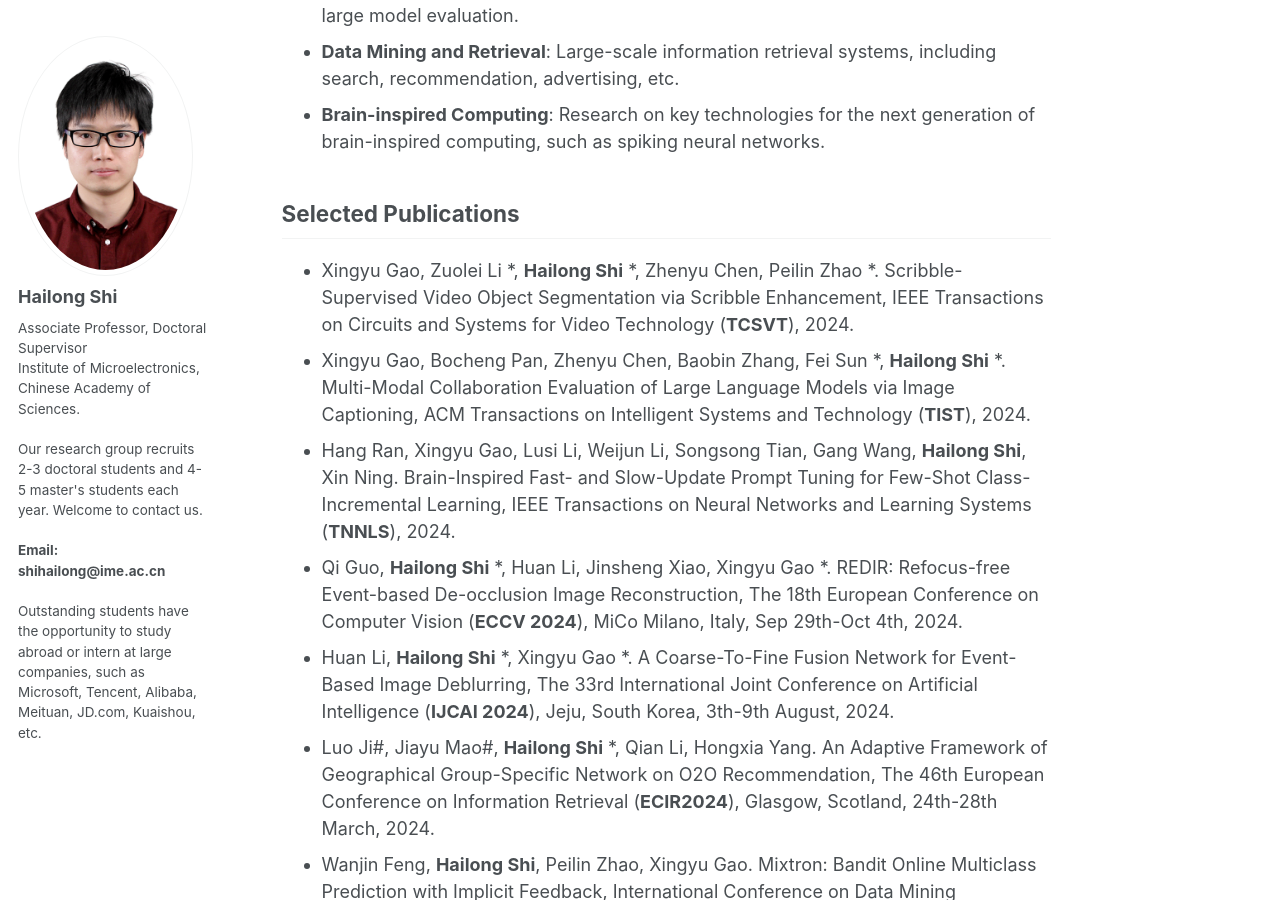
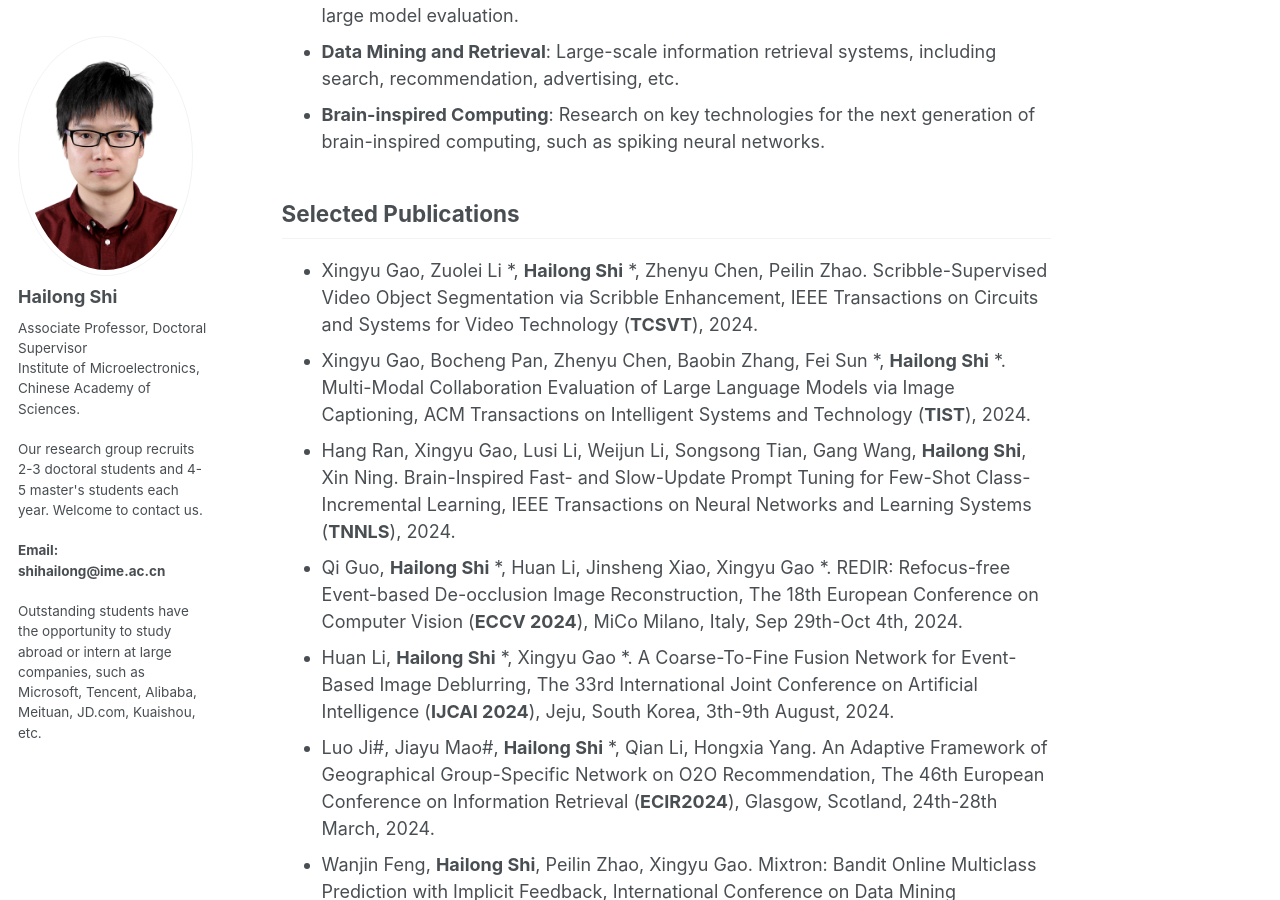
Before and after one commit to shihailong2023/shihailong2023.github.io, a Jekyll site: the page built from _pages/about.md, in a window 1280 px wide and 900 px high, scrolled down 1498 px. Built offline with Jekyll 4.4.1, drawn with Linux system fonts in a browser that asks for light colours.

```diff
--- a/_pages/about.md
+++ b/_pages/about.md
@@ -34,7 +34,7 @@ This is Hailong Shi’s personal homepage.
 
 
 ## Selected Publications
-* Xingyu Gao, Zuolei Li *, **Hailong Shi** *, Zhenyu Chen, Peilin Zhao *. Scribble-Supervised Video Object Segmentation via Scribble Enhancement, IEEE Transactions on Circuits and Systems for Video Technology (**TCSVT**), 2024.
+* Xingyu Gao, Zuolei Li *, **Hailong Shi** *, Zhenyu Chen, Peilin Zhao. Scribble-Supervised Video Object Segmentation via Scribble Enhancement, IEEE Transactions on Circuits and Systems for Video Technology (**TCSVT**), 2024.
 * Xingyu Gao, Bocheng Pan, Zhenyu Chen, Baobin Zhang, Fei Sun *, **Hailong Shi** *. Multi-Modal Collaboration Evaluation of Large Language Models via Image Captioning, ACM Transactions on Intelligent Systems and Technology (**TIST**), 2024.
 * Hang Ran, Xingyu Gao, Lusi Li, Weijun Li, Songsong Tian, Gang Wang, **Hailong Shi**, Xin Ning. Brain-Inspired Fast- and Slow-Update Prompt Tuning for Few-Shot Class-Incremental Learning, IEEE Transactions on Neural Networks and Learning Systems (**TNNLS**), 2024.
 * Qi Guo, **Hailong Shi** *, Huan Li, Jinsheng Xiao, Xingyu Gao *. REDIR: Refocus-free Event-based De-occlusion Image Reconstruction, The 18th European Conference on Computer Vision (**ECCV 2024**), MiCo Milano, Italy, Sep 29th-Oct 4th, 2024.
```
